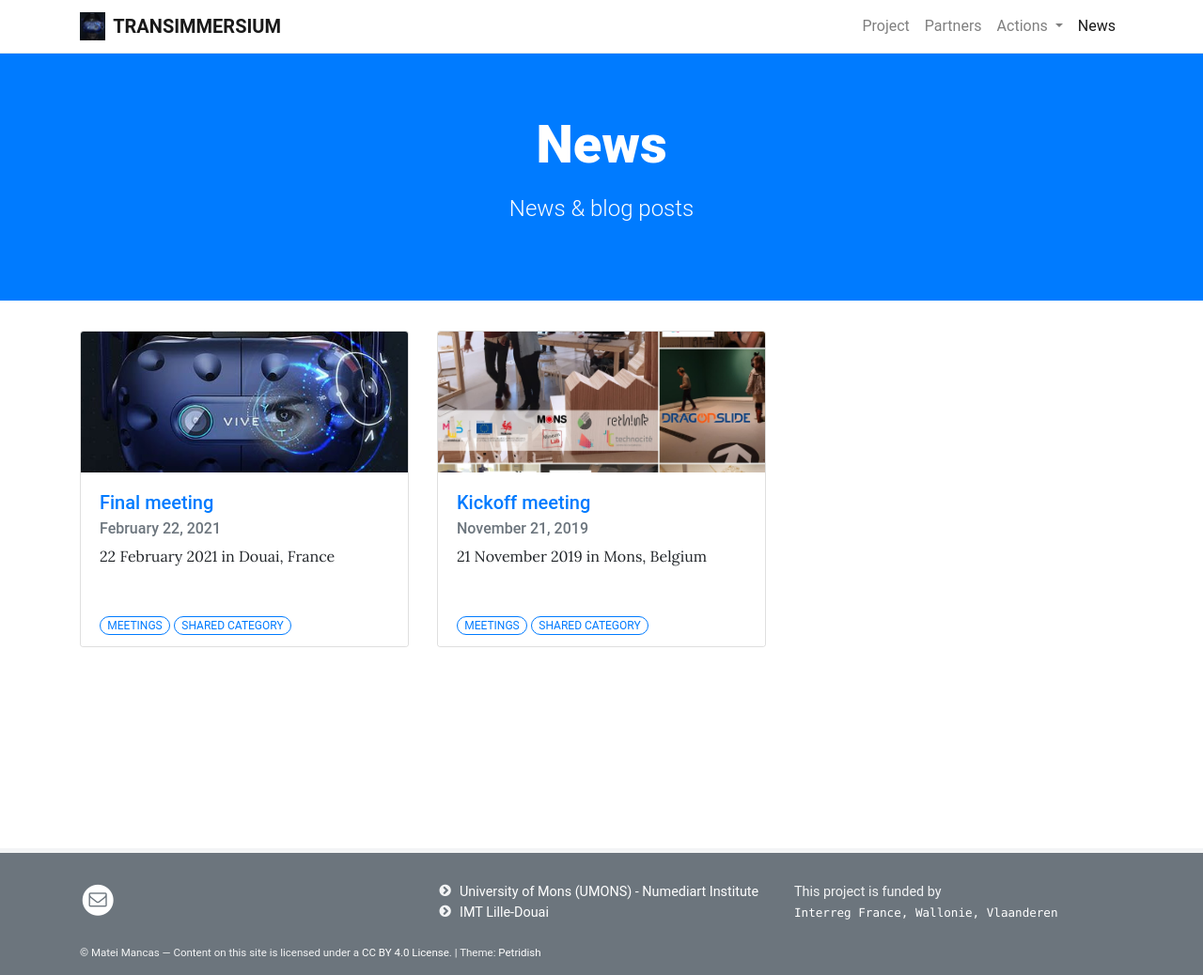
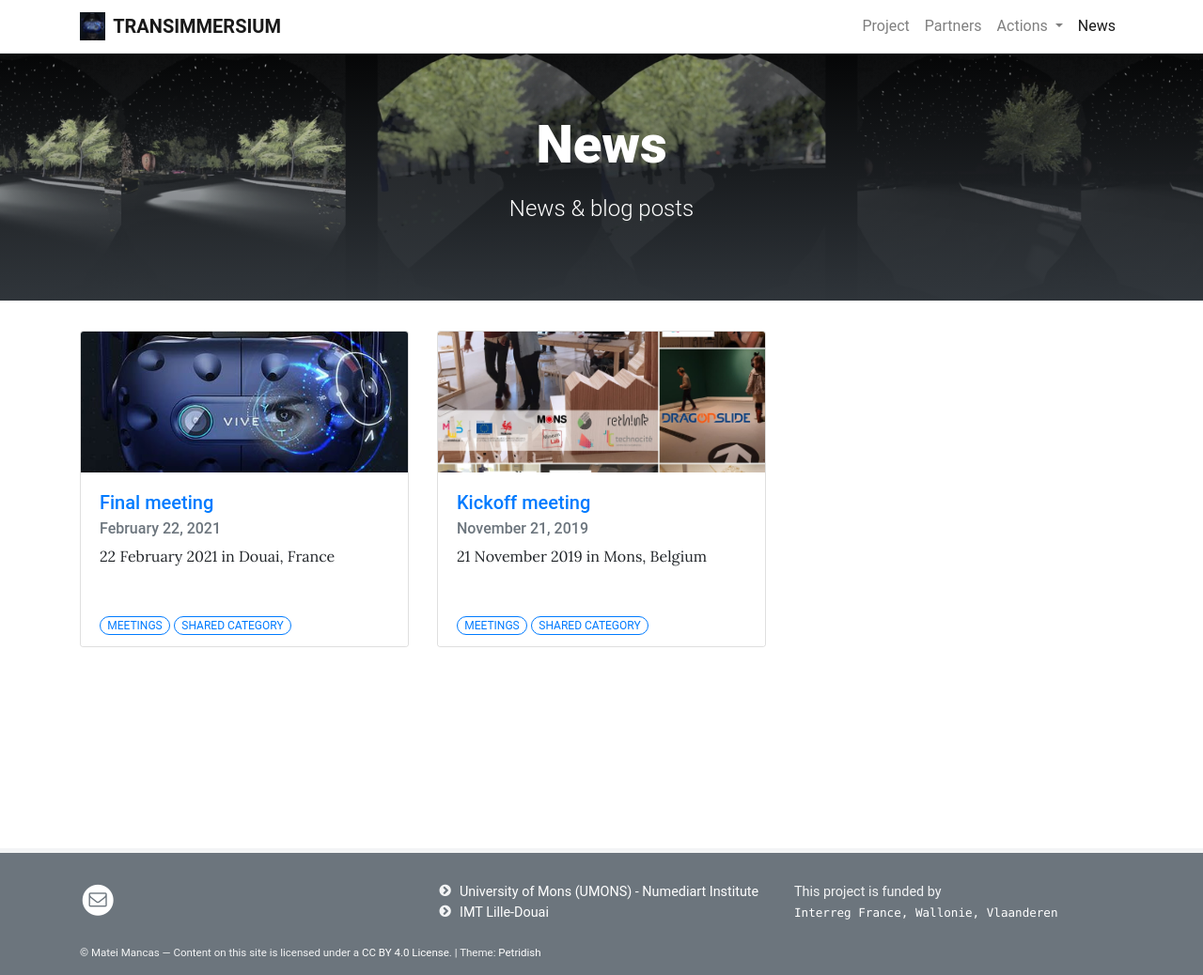
Before and after one commit to numediart/Transimmersium, a Jekyll site: the page built from pages/archive.md, in a window 1280 px wide. Shown: the whole page at 94% size. Built offline with Jekyll 4.4.1, drawn with Linux system fonts in a browser that asks for light colours.

Commit message:
Update archive.md

```diff
--- a/pages/archive.md
+++ b/pages/archive.md
@@ -2,6 +2,7 @@
 layout: archive
 title: News
 description: News & blog posts
+background: /assets/img/trans_action3_tests1.jpg
 permalink: /blog/
 ---
 
```
